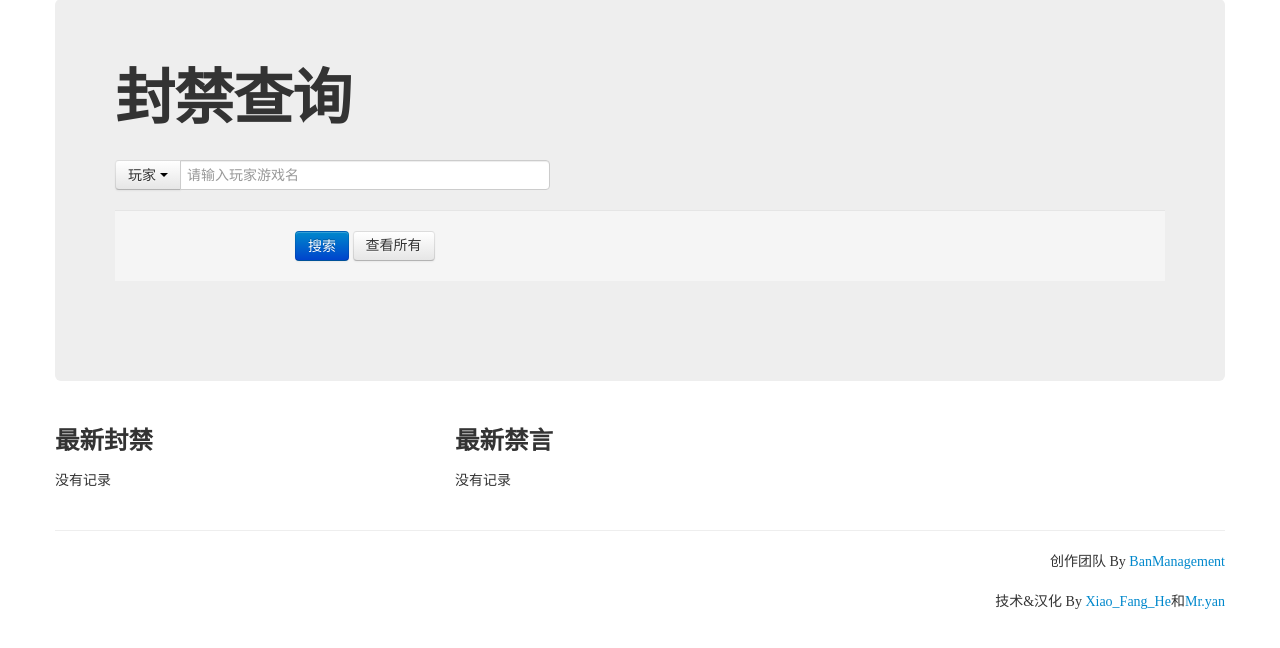
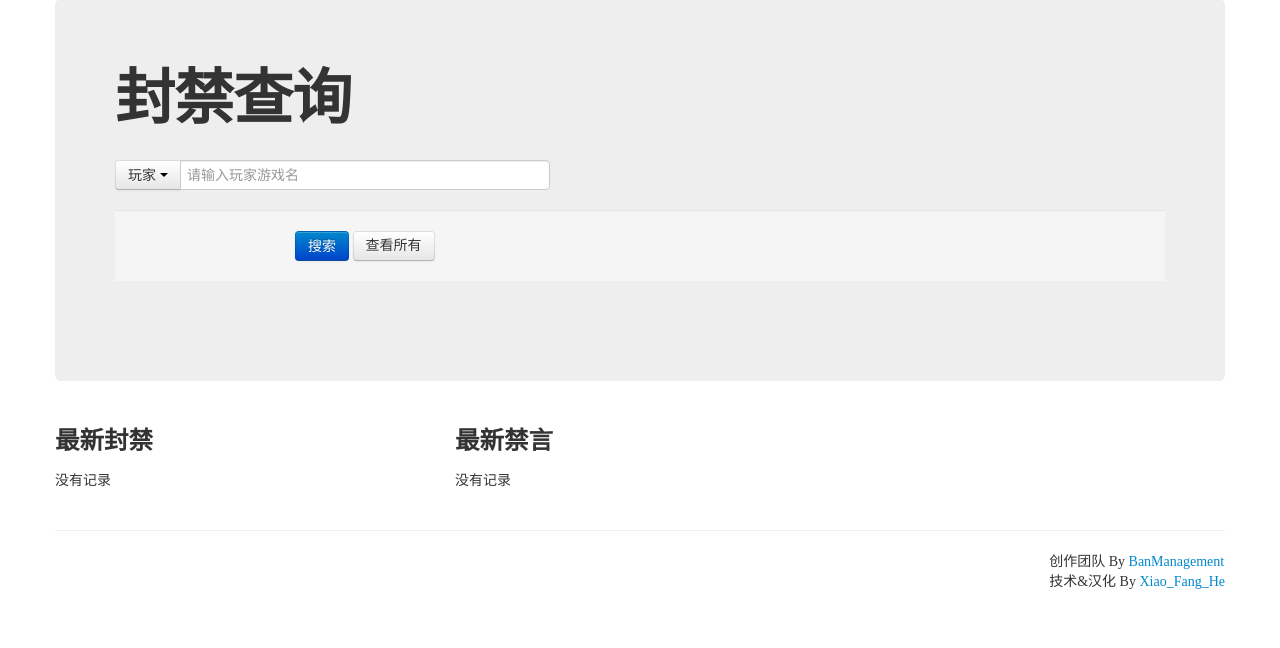
Before and after one commit to BanManagementPlus/BanManagementWebPlus, a PHP site: page / in a window 1280 px wide. Shown: the part 61-709 px from the top of the page. Run offline with PHP 8.4, Linux system fonts and the light colour scheme; data that the repository does not hold is empty.

Commit message:
Update footer.php

```diff
--- a/footer.php
+++ b/footer.php
@@ -18,8 +18,11 @@
 			}
 			?>
 				<!-- Must not be removed as per the licence terms -->
-				<p class="pull-right">创作团队 By <a href="https://github.com/BanManagement" target="_blank">BanManagement</a></p><br />
-				<br /><p class="pull-right">技术&汉化 By <a href="http://www.mcbbs.net/?1691353" target="_blank">Xiao_Fang_He</a>和<a href='https://github.com/Mryan2005' target="_blank">Mr.yan</a></p>
+				<p class="pull-right">
+					创作团队 By <a href="https://github.com/BanManagement" target="_blank">BanManagement</a>
+					<br />
+					技术&汉化 By <a href="http://www.mcbbs.net/?1691353" target="_blank">Xiao_Fang_He</a>
+				</p>
 			</footer>
 		</div> <!-- /container -->
 		<script type="text/javascript">
```
